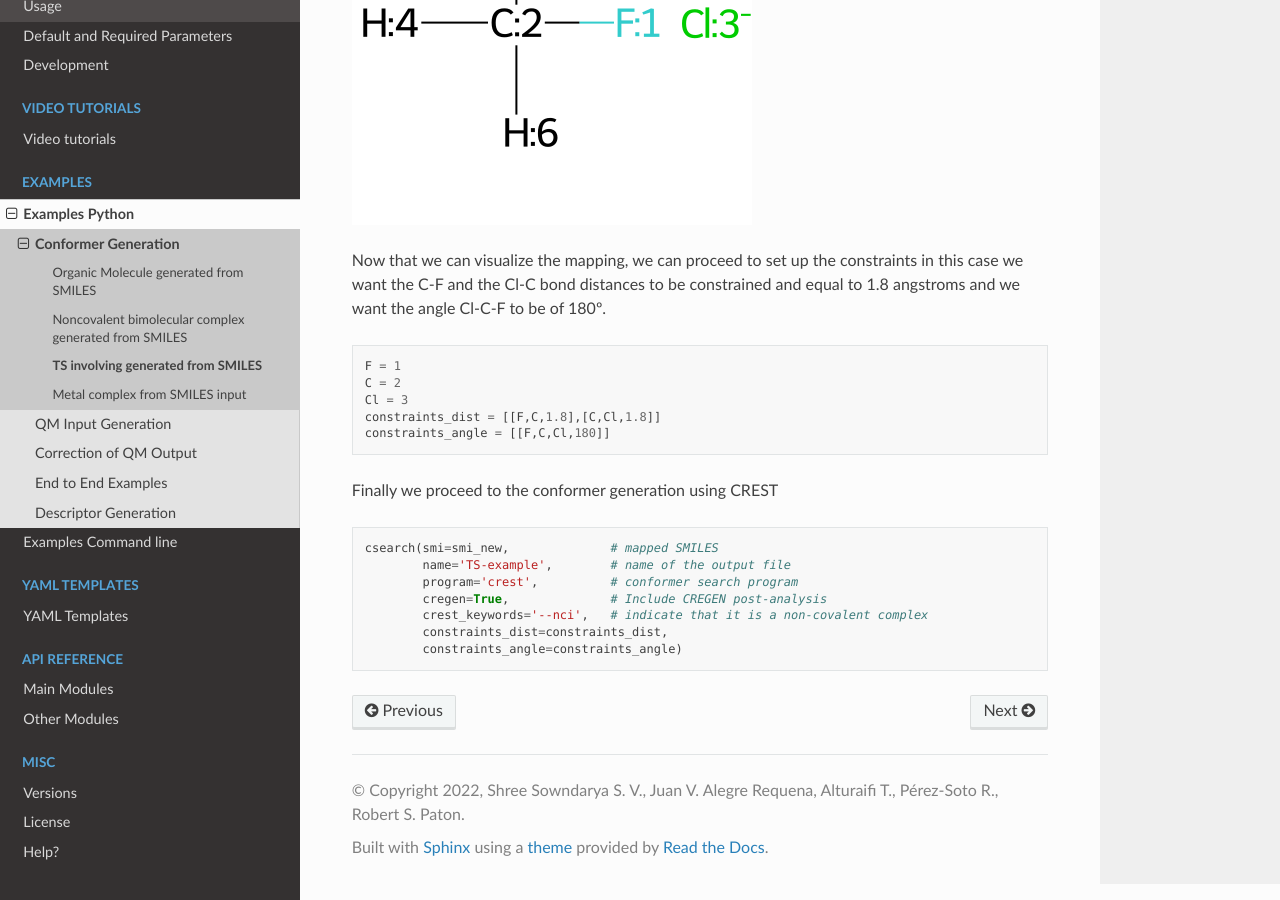
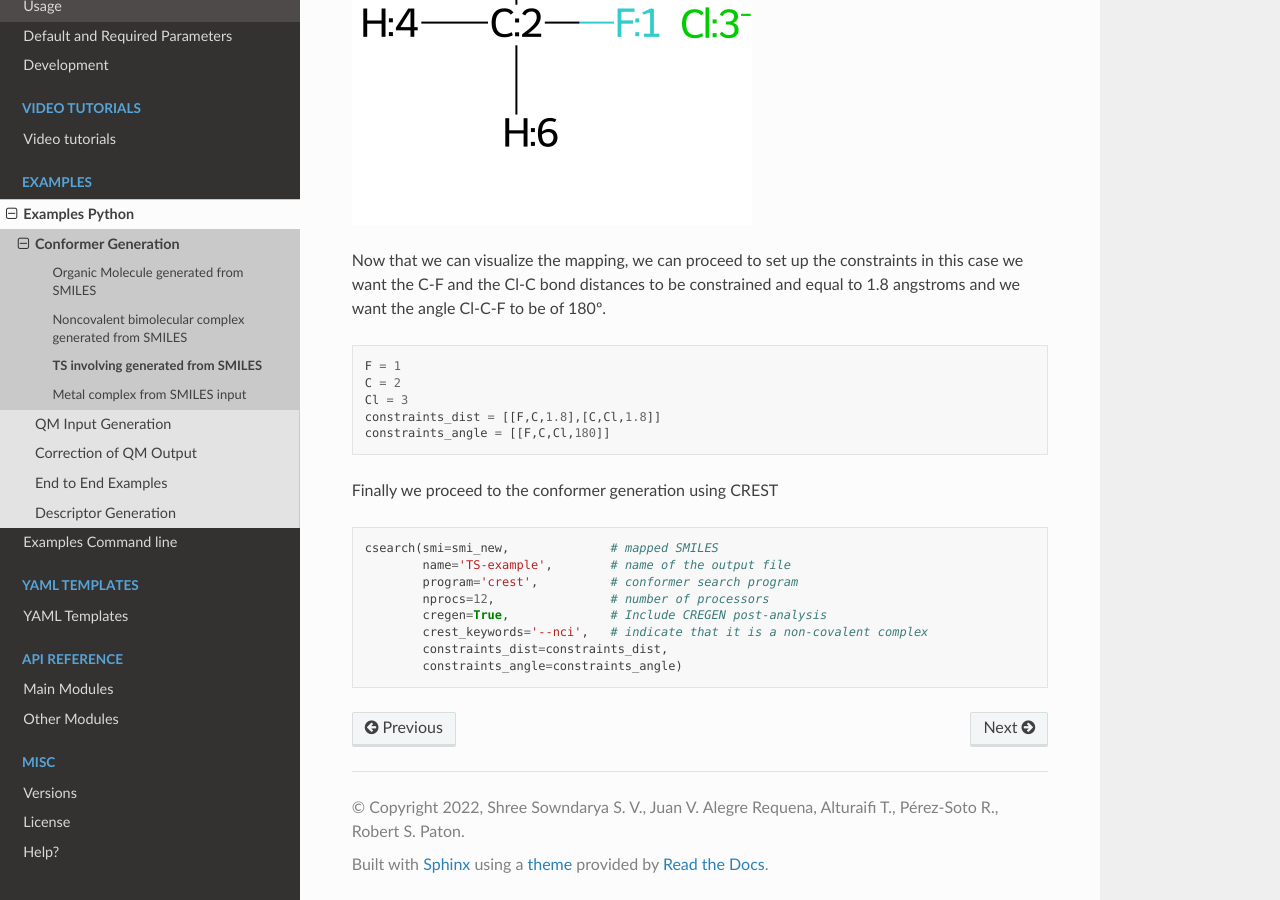
Before and after one commit to jvalegre/aqme, a Sphinx documentation site: the page built from docs/Examples/examples_python/conformer_search/noncovalent_TS.rst, in a window 1280 px wide and 900 px high, scrolled down 1615 px. Built offline with Sphinx 7.4.7 and the Read the Docs theme 2.0.0, drawn with Linux system fonts in a browser that asks for light colours.

Commit message:
Doc: Added nprocs 12 to all examples using crest

```diff
--- a/docs/Examples/examples_commandline/conformer_search/noncovalent_minima.rst
+++ b/docs/Examples/examples_commandline/conformer_search/noncovalent_minima.rst
@@ -24,4 +24,4 @@ we can now proceed to run the conformer search from the smiles string:
 
 .. code:: shell
 
-   python -m aqme --csearch --smi "CCC(C)C.O" --name "isopent-water-complex" --program crest --crest_keywords "--nci" --cregen --cregen_keywords "--ewin 3"
+   python -m aqme --csearch --smi "CCC(C)C.O" --name "isopent-water-complex" --program crest --crest_keywords "--nci" --cregen --cregen_keywords "--ewin 3" --nprocs 12
--- a/docs/Examples/examples_commandline/end_to_end/example_2.rst
+++ b/docs/Examples/examples_commandline/end_to_end/example_2.rst
@@ -126,7 +126,7 @@ Now we can proceed to the conformer generation:
 
 .. code:: shell
 
-   python -m aqme --csearch --input example2.csv --program crest --cregen --cregen_keywords "--ethr 0.1 --rthr 0.2 --bthr 0.3 --ewin 1"
+   python -m aqme --csearch --input example2.csv --program crest --cregen --cregen_keywords "--ethr 0.1 --rthr 0.2 --bthr 0.3 --ewin 1" --nprocs 12
 
 
 Step 3: Creating Gaussian input files for optimization and frequency with QPREP
--- a/docs/Examples/examples_python/conformer_search/noncovalent_TS.rst
+++ b/docs/Examples/examples_python/conformer_search/noncovalent_TS.rst
@@ -83,6 +83,7 @@ Finally we proceed to the conformer generation using CREST
     csearch(smi=smi_new,              # mapped SMILES
             name='TS-example',        # name of the output file
             program='crest',          # conformer search program
+            nprocs=12,                # number of processors
             cregen=True,              # Include CREGEN post-analysis
             crest_keywords='--nci',   # indicate that it is a non-covalent complex
             constraints_dist=constraints_dist,
--- a/docs/Examples/examples_python/conformer_search/noncovalent_minima.rst
+++ b/docs/Examples/examples_python/conformer_search/noncovalent_minima.rst
@@ -35,6 +35,7 @@ we can now proceed to run the conformer search from the smiles string:
     csearch(smi=smiles,
             name='isopent-water-complex',
             program='crest',
+            nprocs=12,
             crest_keywords='--nci',     # indicate that it is a non-covalent complex
             cregen=True,                # Include CREGEN post-analysis
             cregen_keywords='--ewin 3') # energy window for CREGEN == 3.0 kcal/mol
--- a/docs/Examples/examples_python/end_to_end/example_2.rst
+++ b/docs/Examples/examples_python/end_to_end/example_2.rst
@@ -175,6 +175,7 @@ Now we can proceed to the conformer generation:
 
     csearch(input='example2.csv',
             program='crest',
+            nprocs=12,
             cregen=True,
             cregen_keywords='--ethr 0.1 --rthr 0.2 --bthr 0.3 --ewin 1')
 
```
